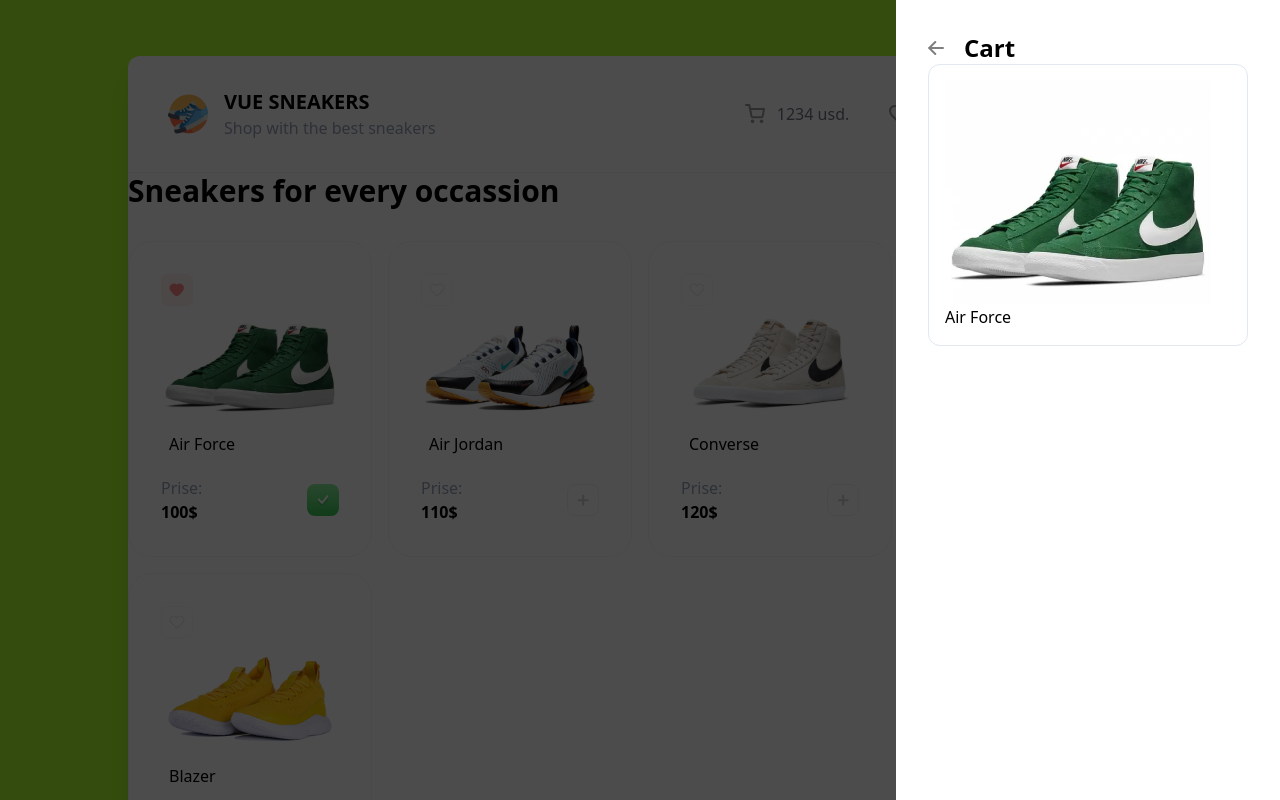
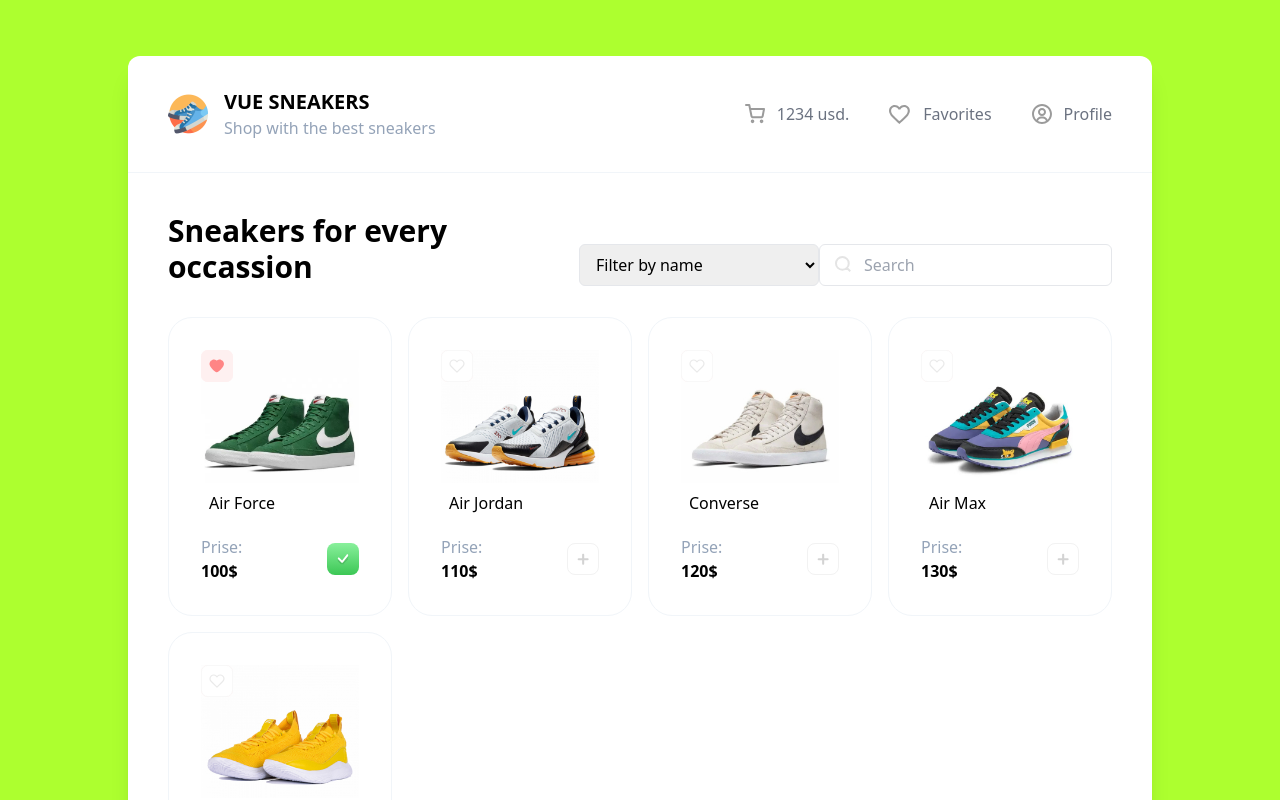
Before and after one commit to devnazarchuk/vue-sneakers, a Vue app: page / in a window 1280 px wide. Shown: the top 800 px of the page. Built offline with nearby package versions, Linux system fonts and the light colour scheme.

Commit message:
new card item list component + etc
new card item list component
+ card item total sume + button

```diff
--- a/src/App.vue
+++ b/src/App.vue
@@ -5,11 +5,27 @@
 </script>
 
 <template>
-  <Drawer/>
+  <!-- <Drawer /> -->
   <div class="bg-white w-4/5 m-auto rounded-xl shadow-xl mt-14">
-    <Header/>
-    <div class="">
-      <h2 class="text-3xl font-bold mb-8">Sneakers for every occassion</h2>
+    <Header />
+    <div class="p-10">
+      <div class="flex justify-between items-center">
+        <h2 class="text-3xl font-bold mb-8">Sneakers for every occassion</h2>
+        <select class="py-2 px-3 border rounded-md outline-none">
+          <option>Filter by name</option>
+          <option>Filter by price(exspensive)</option>
+          <option>Filter by price(cheap)</option>
+          <option>Filter by brand</option>
+        </select>
+        <div class="relative">
+          <img class="absolute left-4 top-3" src="/search.svg" />
+          <input
+            type="text"
+            class="border rounded-md py-2 pl-11 pr-4 outline-none focus:border-gray-400"
+            placeholder="Search"
+          />
+        </div>
+      </div>
       <CardList />
     </div>
   </div>
--- a/src/components/CardItem.vue
+++ b/src/components/CardItem.vue
@@ -1,8 +1,12 @@
 <template>
-  <div class="border border-slate-200 rounded-xl p-4">
-    <img src="/sneakers/sneakers-1.jpg" alt="Sneakers" />
-    <div class="flex justify-between">
-<p>Air Force</p>
+  <div class="flex items-center border border-slate-200 rounded-xl p-4 gap-4">
+    <img class="w-16 h-16" src="/sneakers/sneakers-1.jpg" alt="Sneakers" />
+    <div class="flex flex-col">
+      <p>Nike Air Force 270</p>
+      <div class="flex justify-between mt-2">
+        <b>1234 $</b>
+        <img class="opacity-40 hover:opacity-100 cursor-pointer transition" src="/close.svg" />
+      </div>
     </div>
   </div>
 </template>
--- /dev/null
+++ b/src/components/CardItemList.vue
@@ -0,0 +1,11 @@
+<script setup>
+import CardItem from './CardItem.vue'
+</script>
+<template>
+  <div class="flex flex-col flex-1 gap-4 ">
+    <CardItem />
+    <CardItem />
+    <CardItem />
+    <CardItem />
+ </div>
+</template>
--- a/src/components/Drawer.vue
+++ b/src/components/Drawer.vue
@@ -1,12 +1,31 @@
 <script setup>
 import DrawerHead from './DrawerHead.vue'
-import CardItem from './CardItem.vue'
-
+import CardItemList from './CardItemList.vue'
 </script>
 <template>
   <div class="fixed top-0 left-0 w-full h-full bg-black z-10 opacity-70"></div>
   <div class="bg-white w-96 h-full fixed top-0 right-0 z-20 p-8">
     <DrawerHead />
-    <CardItem />
+    <CardItemList />
+
+    <div class="flex flex-col gap-4 my-7">
+      <div class="flex gap-2">
+        <span>Subtotal:</span>
+        <div class="flex-1 border-b border-dashed"></div>
+        <b>1234 $</b>
+      </div>
+
+      <div class="flex gap-2">
+        <span>Fee 5%:</span>
+        <div class="flex-1 border-b border-dashed"></div>
+        <b>52 $</b>
+      </div>
+      <button
+        disabled=""
+        class="mt-4 bg-lime-500 w-full py-3 rounded-xl text-white disabled:bg-slate-300 hover:bg-lime-600 active:bg-lime-700 transition cursor-pointer"
+      >
+        Checkout
+      </button>
+    </div>
   </div>
 </template>
--- a/src/components/DrawerHead.vue
+++ b/src/components/DrawerHead.vue
@@ -1,5 +1,5 @@
 <template>
-    <div class="flex items-center gap-5">
+    <div class="flex items-center gap-5 mb-8">
       <svg
         class="opacity-50 cursor-pointer rotate-180 hover:opacity-100 transition hover:-translate-x-1"
         width="16"
```
